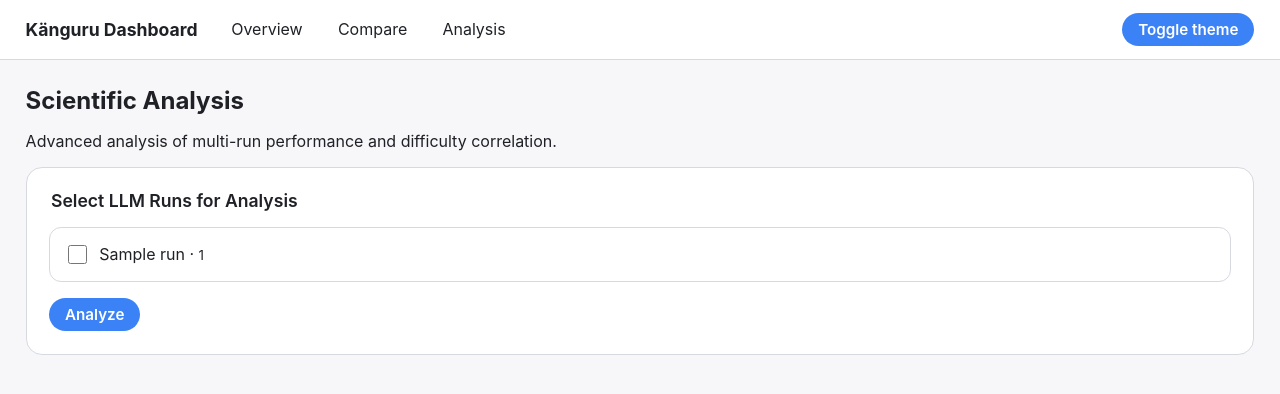
After one commit to janishahn/kaenguru_benchmark, a FastAPI app: template web/templates/analysis.html in a window 1280 px wide. The commit adds this page. Shown: the top 394 px of the page. Run offline with FastAPI, Linux system fonts and the light colour scheme; the template is opened without the code that fills it: most values are stand-ins (such as "Sample title", 1, 10 or a date in 2020); some libraries are stand-ins or nearby versions.

Commit message:
Add scientific analysis feature for multi-run performance evaluation
- Introduce new analysis page with functionality to compare human and LLM performance.
- Implement backend analysis logic to aggregate question difficulty across multiple runs.
- Enhance frontend with charts for visualizing performance metrics and tag analysis.
- Update styles for analysis form and results display.

```diff
--- a/dashboard/server.py
+++ b/dashboard/server.py
@@ -4,17 +4,20 @@ from __future__ import annotations
 
 import csv
 import io
+from collections import defaultdict
 from datetime import datetime, timezone
 from pathlib import Path
 from typing import Dict, List, Optional
 
-from fastapi import FastAPI, HTTPException, Query, Request
+import numpy as np
+from fastapi import FastAPI, HTTPException, Query, Request, Form
 from fastapi.responses import HTMLResponse, ORJSONResponse, Response
 from fastapi.staticfiles import StaticFiles
 from fastapi.templating import Jinja2Templates
 import humanize
 
 from . import schemas
+from . import analysis
 from .data_index import RunIndex, RunNotFoundError
 from .dataset_access import DatasetAccessor
 
@@ -22,6 +25,7 @@ DEFAULT_RUNS_DIR = Path("runs")
 DEFAULT_MODELS_PATH = Path("models.json")
 DEFAULT_TEMPLATE_DIR = Path("web/templates")
 DEFAULT_STATIC_DIR = Path("web/static")
+HUMAN_PERF_PATH = Path("human_performance.parquet")
 
 LIST_FIELDS = {
     "group",
@@ -64,7 +68,7 @@ def create_app(
     static_path = Path(static_dir)
 
     index = RunIndex(runs_path, models_path)
-    dataset_accessor = DatasetAccessor()
+    dataset_accessor = DatasetAccessor(human_performance_path=HUMAN_PERF_PATH)
     templates = Jinja2Templates(directory=str(templates_path))
     templates.env.filters.setdefault("intcomma", humanize.intcomma)
 
@@ -174,9 +178,87 @@ def create_app(
             context["compare"] = compare_payload
         return templates.TemplateResponse("compare.html", context)
 
+    @app.get("/analysis", response_class=HTMLResponse)
+    async def analysis_page(request: Request) -> HTMLResponse:
+        runs = index.list_runs()
+        return templates.TemplateResponse("analysis.html", {"request": request, "runs": runs})
+
     # ------------------------------------------------------------------
     # API Endpoints
     # ------------------------------------------------------------------
+
+    @app.post("/api/analysis")
+    async def api_analysis(request: Request, run_ids: List[str] = Form(...)):
+        question_analysis = analysis.analyze_question_difficulty(run_ids, index)
+
+        dataset_path = None
+        if run_ids:
+            try:
+                first_run_detail = index.get_run_detail(run_ids[0])
+                dataset_path = first_run_detail.config.args.dataset
+            except RunNotFoundError:
+                pass
+
+        scatter_data = []
+        yearly_agg = defaultdict(lambda: {"human_scores": [], "llm_scores": []})
+        tag_agg = defaultdict(lambda: {"human_scores": [], "llm_scores": [], "count": 0})
+
+        for record in question_analysis:
+            dataset_row = dataset_accessor.get_row(dataset_path, record.question_id)
+            human_p_correct = None
+            if dataset_row and dataset_row.human_performance:
+                human_p_correct = dataset_row.human_performance.p_correct
+
+            scatter_data.append(
+                {
+                    "question_id": record.question_id,
+                    "avg_llm_score": record.avg_llm_score,
+                    "human_p_correct": human_p_correct,
+                    "llm_disagreement": record.llm_disagreement,
+                    "llm_count": record.llm_count,
+                }
+            )
+
+            if dataset_row and dataset_row.year and human_p_correct is not None:
+                year = dataset_row.year
+                yearly_agg[year]["human_scores"].append(human_p_correct)
+                yearly_agg[year]["llm_scores"].append(record.avg_llm_score)
+
+            if dataset_row and dataset_row.tags:
+                for tag in dataset_row.tags:
+                    tag_agg[tag]["count"] += 1
+                    if human_p_correct is not None:
+                        tag_agg[tag]["human_scores"].append(human_p_correct)
+                    tag_agg[tag]["llm_scores"].append(record.avg_llm_score)
+
+        bar_data = []
+        for year, data in yearly_agg.items():
+            avg_human_score = np.mean(data["human_scores"]) if data["human_scores"] else 0
+            avg_llm_score = np.mean(data["llm_scores"]) if data["llm_scores"] else 0
+            normalized_human_score = avg_human_score / avg_llm_score if avg_llm_score > 0 else 0
+            bar_data.append(
+                {
+                    "year": year,
+                    "avg_human_score": avg_human_score,
+                    "avg_llm_score": avg_llm_score,
+                    "normalized_human_score": normalized_human_score,
+                }
+            )
+
+        tag_data = []
+        for tag, data in tag_agg.items():
+            avg_human_score = np.mean(data["human_scores"]) if data["human_scores"] else 0
+            avg_llm_score = np.mean(data["llm_scores"]) if data["llm_scores"] else 0
+            tag_data.append(
+                {
+                    "tag": tag,
+                    "avg_human_score": avg_human_score,
+                    "avg_llm_score": avg_llm_score,
+                    "count": data["count"],
+                }
+            )
+
+        return {"scatter": scatter_data, "bars": sorted(bar_data, key=lambda x: x["year"]), "tags": sorted(tag_data, key=lambda x: x["tag"])}
 
     @app.get("/api/runs", response_model=schemas.RunListResponse)
     async def api_list_runs(request: Request) -> schemas.RunListResponse:
--- a/web/static/css/base.css
+++ b/web/static/css/base.css
@@ -882,3 +882,73 @@ a:hover {
     gap: 0.6rem;
   }
 }
+
+.analysis-form-container {
+  background: var(--bg-elevated);
+  border: 1px solid var(--border);
+  border-radius: 16px;
+  padding: 1.4rem;
+  margin-bottom: 1.5rem;
+}
+
+#analysis-form fieldset {
+  border: none;
+  padding: 0;
+  margin: 0;
+}
+
+#analysis-form legend {
+  font-weight: 600;
+  font-size: 1.1rem;
+  margin-bottom: 1rem;
+}
+
+.run-checkbox-list {
+  display: grid;
+  grid-template-columns: repeat(auto-fill, minmax(300px, 1fr));
+  gap: 0.8rem;
+  max-height: 250px;
+  overflow-y: auto;
+  padding: 0.5rem;
+  border: 1px solid var(--border);
+  border-radius: 12px;
+}
+
+.checkbox-label {
+  display: flex;
+  align-items: center;
+  gap: 0.6rem;
+  padding: 0.4rem;
+  border-radius: 8px;
+}
+
+.checkbox-label:hover {
+  background: var(--bg-hover);
+}
+
+.checkbox-label input[type="checkbox"] {
+  width: 1.2em;
+  height: 1.2em;
+  accent-color: var(--accent);
+}
+
+#analysis-form button[type="submit"] {
+  margin-top: 1rem;
+}
+
+#tag-analysis-table {
+    width: 100%;
+    border-collapse: collapse;
+    font-size: 0.9rem;
+}
+
+#tag-analysis-table thead {
+    background: var(--bg-hover);
+}
+
+#tag-analysis-table th,
+#tag-analysis-table td {
+    padding: 0.6rem;
+    border-bottom: 1px solid var(--border);
+    text-align: left;
+}
--- a/web/static/js/app.js
+++ b/web/static/js/app.js
@@ -1014,10 +1014,95 @@
     document.addEventListener('dashboard:themechange', rerenderCompareCharts);
   }
 
+  function initAnalysis(){
+    var analysisSection = document.querySelector('.analysis');
+    if (!analysisSection) return;
+
+    var form = $('#analysis-form');
+    var resultsContainer = $('#analysis-results-container');
+    var chartsContainer = $('.analysis-charts');
+    var tagsContainer = $('.analysis-tags');
+    var scatterPlotEl = $('#scatter-human-vs-llm');
+    var barChartEl = $('#bar-normalized-performance');
+    var tagTableBody = $('#tag-analysis-table tbody');
+    var charts = new window.DashboardCharts();
+
+    form.addEventListener('submit', function(event){
+      event.preventDefault();
+      var formData = new FormData(form);
+      var runIds = formData.getAll('run_ids');
+      if (!runIds.length) {
+        alert('Please select at least one run.');
+        return;
+      }
+
+      resultsContainer.style.display = 'block';
+      $('#analysis-results').innerHTML = '<p>Loading analysis...</p>';
+      chartsContainer.style.display = 'none';
+      tagsContainer.style.display = 'none';
+
+      // Construct form data for POST request
+      var postData = new URLSearchParams();
+      runIds.forEach(function(id) { postData.append('run_ids', id); });
+
+      fetch('/api/analysis', {
+        method: 'POST',
+        headers: { 'Content-Type': 'application/x-www-form-urlencoded' },
+        body: postData
+      })
+      .then(function(response) {
+        if (!response.ok) {
+          throw new Error('Request failed: ' + response.status);
+        }
+        return response.json();
+      })
+      .then(function(data){
+          $('#analysis-results').innerHTML = ''; // Clear loading message
+          chartsContainer.style.display = 'block';
+          tagsContainer.style.display = 'block';
+
+          var scatterData = data.scatter.map(function(item) {
+            return [item.human_p_correct, item.avg_llm_score, item.question_id, item.llm_disagreement];
+          }).filter(function(item) {
+            return item[0] !== null && item[0] !== undefined;
+          });
+
+          charts.updateScatter(scatterPlotEl, scatterData);
+          charts.updateBar(barChartEl, data.bars);
+          renderTagTable(data.tags);
+        })
+        .catch(function(err){
+          $('#analysis-results').innerHTML = '<p class="error">Failed to load analysis: ' + err.message + '</p>';
+          console.error('Failed to load analysis', err);
+        });
+    });
+
+    function renderTagTable(tags) {
+      if (!tagTableBody) return;
+      tagTableBody.innerHTML = '';
+      if (!tags || !tags.length) {
+        var row = tagTableBody.insertRow();
+        var cell = row.insertCell();
+        cell.colSpan = 4;
+        cell.textContent = 'No tags found for this selection.';
+        return;
+      }
+
+      tags.forEach(function(tag) {
+        var row = tagTableBody.insertRow();
+        row.insertCell().textContent = tag.tag;
+        row.insertCell().textContent = tag.count;
+        row.insertCell().textContent = (tag.avg_human_score * 100).toFixed(1) + '%';
+        row.insertCell().textContent = (tag.avg_llm_score * 100).toFixed(1) + '%';
+      });
+    }
+  }
+
   document.addEventListener('DOMContentLoaded', function(){
     initThemeToggle();
     initOverview();
     initRunDetail();
     initCompare();
+    initAnalysis();
   });
 })();
--- a/web/static/js/charts.js
+++ b/web/static/js/charts.js
@@ -505,6 +505,126 @@
     this._applyOption(element.id, element, option);
   };
 
+  DashboardCharts.prototype.updateScatter = function(element, data) {
+    if (!element) return;
+    if (!data || !data.length) {
+      this._applyOption(element.id, element, this._emptyOption('No data for scatter plot'));
+      return;
+    }
+    var theme = currentTheme();
+    var option = {
+      color: palette(1),
+      tooltip: {
+        trigger: 'item',
+        formatter: function(params) {
+          var data = params.data || [];
+          return 'ID: ' + data[2] + '<br/>' +
+                 'Human: ' + percentLabel(data[0] * 100) + '<br/>' +
+                 'LLM: ' + percentLabel(data[1] * 100) + '<br/>' +
+                 'Disagreement: ' + (data[3] ? data[3].toFixed(3) : 'N/A');
+        }
+      },
+      grid: { left: '10%', right: '10%', top: 60, bottom: 60 },
+      xAxis: {
+        type: 'value',
+        name: 'Human Correctness (%)',
+        nameLocation: 'middle',
+        nameGap: 30,
+        min: 0,
+        max: 1,
+        axisLabel: {
+          color: theme.muted,
+          formatter: function(v) { return Math.round(v * 100) + '%'; }
+        },
+        splitLine: { lineStyle: { color: theme.border, opacity: 0.35 } }
+      },
+      yAxis: {
+        type: 'value',
+        name: 'Average LLM Correctness (%)',
+        nameLocation: 'middle',
+        nameGap: 50,
+        min: 0,
+        max: 1,
+        axisLabel: {
+          color: theme.muted,
+          formatter: function(v) { return Math.round(v * 100) + '%'; }
+        },
+        splitLine: { lineStyle: { color: theme.border, opacity: 0.35 } }
+      },
+      series: [{
+        type: 'scatter',
+        symbolSize: 8,
+        data: data
+      }]
+    };
+    this._applyOption(element.id, element, option);
+  };
+
+  DashboardCharts.prototype.updateBar = function(element, data) {
+    if (!element) return;
+    if (!data || !data.length) {
+      this._applyOption(element.id, element, this._emptyOption('No data for bar chart'));
+      return;
+    }
+    var theme = currentTheme();
+    var years = data.map(function(item) { return item.year; });
+    var humanScores = data.map(function(item) { return item.avg_human_score; });
+    var llmScores = data.map(function(item) { return item.avg_llm_score; });
+    var normalizedScores = data.map(function(item) { return item.normalized_human_score; });
+
+    var option = {
+      color: palette(3),
+      tooltip: {
+        trigger: 'axis',
+        axisPointer: { type: 'shadow' }
+      },
+      legend: {
+        data: ['Human Score', 'LLM Score', 'Normalized Human Score'],
+        textStyle: { color: theme.muted }
+      },
+      grid: { left: '10%', right: '10%', top: 60, bottom: 60 },
+      xAxis: {
+        type: 'category',
+        data: years,
+        axisLabel: { color: theme.text }
+      },
+      yAxis: [
+        {
+          type: 'value',
+          name: 'Score',
+          min: 0,
+          max: 1,
+          axisLabel: { color: theme.muted, formatter: function(v) { return Math.round(v * 100) + '%'; } }
+        },
+        {
+          type: 'value',
+          name: 'Normalized',
+          min: 0,
+          axisLabel: { color: theme.muted }
+        }
+      ],
+      series: [
+        {
+          name: 'Human Score',
+          type: 'bar',
+          data: humanScores
+        },
+        {
+          name: 'LLM Score',
+          type: 'bar',
+          data: llmScores
+        },
+        {
+          name: 'Normalized Human Score',
+          type: 'line',
+          yAxisIndex: 1,
+          data: normalizedScores
+        }
+      ]
+    };
+    this._applyOption(element.id, element, option);
+  };
+
   DashboardCharts.prototype.clear = function(){
     for (var key in this.instances){
       if (Object.prototype.hasOwnProperty.call(this.instances, key)){
--- /dev/null
+++ b/web/templates/analysis.html
@@ -0,0 +1,71 @@
+{% extends "base.html" %}
+{% block title %}Scientific Analysis{% endblock %}
+{% block content %}
+<section class="analysis">
+  <header class="section__header">
+    <div>
+      <h1>Scientific Analysis</h1>
+      <p>Advanced analysis of multi-run performance and difficulty correlation.</p>
+    </div>
+  </header>
+
+  <div class="analysis-form-container">
+    <form id="analysis-form">
+      <fieldset>
+        <legend>Select LLM Runs for Analysis</legend>
+        <div class="run-checkbox-list">
+          {% for run in runs %}
+          <label class="checkbox-label">
+            <input type="checkbox" name="run_ids" value="{{ run.run_id }}">
+            <span>{{ run.model_label or run.model_id }} &middot; <small>{{ run.run_id }}</small></span>
+          </label>
+          {% endfor %}
+        </div>
+      </fieldset>
+      <button type="submit" class="pill">Analyze</button>
+    </form>
+  </div>
+
+  <div id="analysis-results-container" style="display: none;">
+    <div id="analysis-results">
+      <p>Select one or more runs to begin the analysis.</p>
+    </div>
+
+    <section class="section analysis-charts" style="display: none;">
+      <div class="chart-grid">
+        <div class="chart-card">
+          <h3>Human vs. LLM Difficulty</h3>
+          <div class="chart-card__canvas">
+            <div class="chart-card__surface" id="scatter-human-vs-llm"></div>
+          </div>
+        </div>
+        <div class="chart-card">
+          <h3>Normalized Performance Over Years</h3>
+          <div class="chart-card__canvas">
+            <div class="chart-card__surface" id="bar-normalized-performance"></div>
+          </div>
+        </div>
+      </div>
+    </section>
+
+    <section class="section analysis-tags" style="display: none;">
+      <h3>Performance by Tag</h3>
+      <div class="table-container">
+        <table id="tag-analysis-table">
+          <thead>
+            <tr>
+              <th>Tag</th>
+              <th>Question Count</th>
+              <th>Avg. Human Score</th>
+              <th>Avg. LLM Score</th>
+            </tr>
+          </thead>
+          <tbody>
+            <!-- Data will be injected by JS -->
+          </tbody>
+        </table>
+      </div>
+    </section>
+  </div>
+</section>
+{% endblock %}
--- a/web/templates/base.html
+++ b/web/templates/base.html
@@ -15,6 +15,7 @@
         <nav class="top-nav">
           <a href="/" class="nav-link">Overview</a>
           <a href="/compare" class="nav-link">Compare</a>
+          <a href="/analysis" class="nav-link">Analysis</a>
         </nav>
       </div>
       <div class="top-bar__right">
```
Also changed, not shown: dashboard/analysis.py (added, +48 -0 lines), dashboard/analysis_schemas.py (added, +18 -0 lines), dashboard/dataset_access.py (+33 -3 lines), dashboard/schemas.py (+7 -0 lines), README.md.
